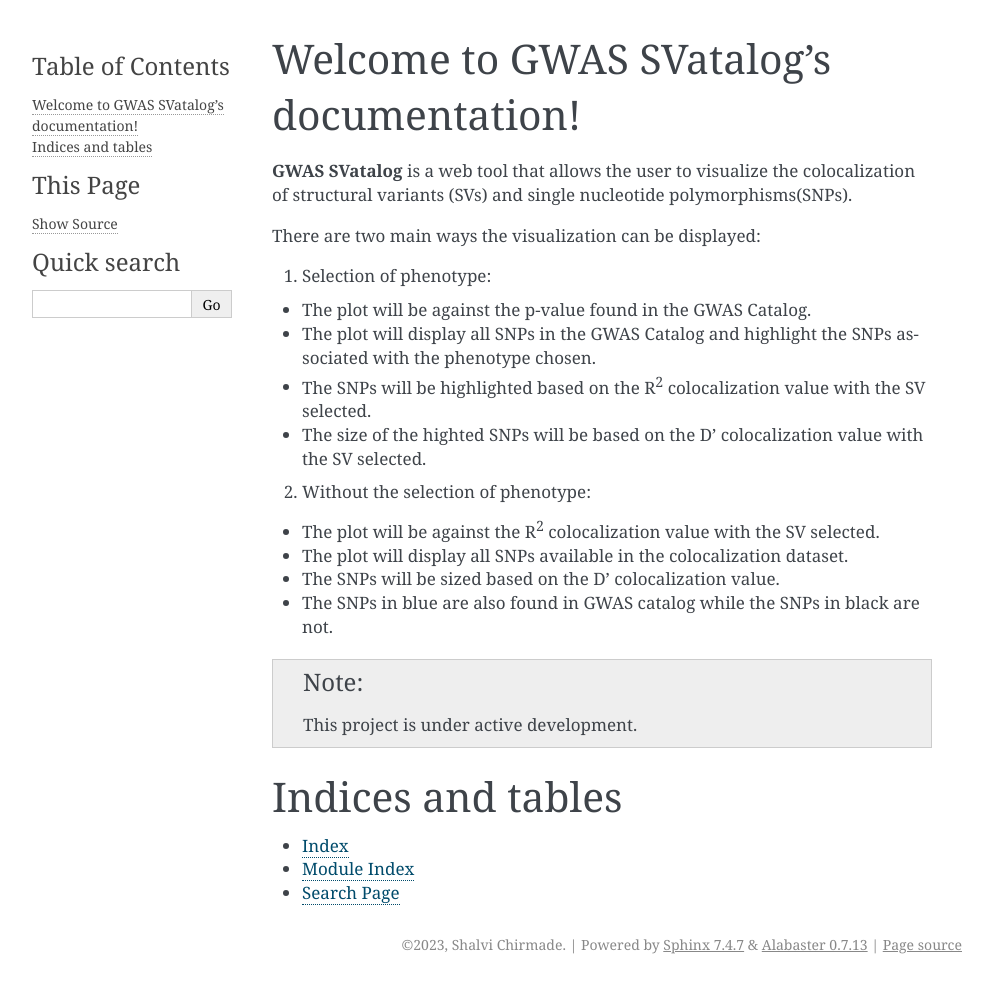
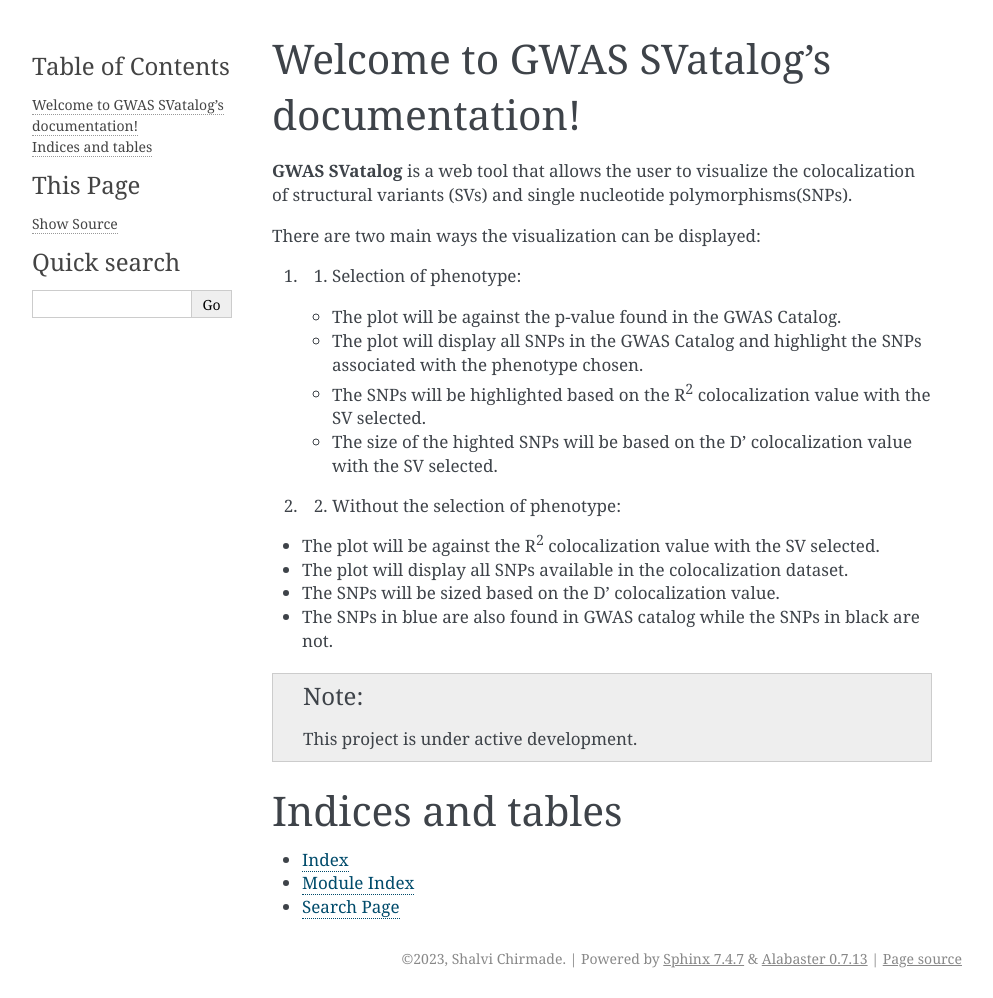
Before and after one commit to shalvichirmade/gwas-svatalog-docs, a Sphinx documentation site: the page built from source/index.rst, in a window 1280 px wide. Shown: the whole page, without its empty margins (148-1141 px from the left). Built offline with Sphinx 7.4.7, drawn with Linux system fonts in a browser that asks for light colours.

Commit message:
working on bullets

```diff
--- a/source/index.rst
+++ b/source/index.rst
@@ -10,18 +10,15 @@
 
 There are two main ways the visualization can be displayed:
 
-1. Selection of phenotype:
+#. 1. Selection of phenotype:
 
-* The plot will be against the p-value found in the GWAS Catalog.
-
-* The plot will display all SNPs in the GWAS Catalog and highlight the SNPs associated with the phenotype chosen.
-
-* The SNPs will be highlighted based on the R\ :sup:`2` colocalization value with the SV selected.
-
-* The size of the highted SNPs will be based on the D' colocalization value with the SV selected.
+   * The plot will be against the p-value found in the GWAS Catalog.
+   * The plot will display all SNPs in the GWAS Catalog and highlight the SNPs associated with the phenotype chosen.
+   * The SNPs will be highlighted based on the R\ :sup:`2` colocalization value with the SV selected.
+   * The size of the highted SNPs will be based on the D' colocalization value with the SV selected.
 
 
-2. Without the selection of phenotype:
+#. 2. Without the selection of phenotype:
 
 * The plot will be against the R\ :sup:`2` colocalization value with the SV selected.
 
```
